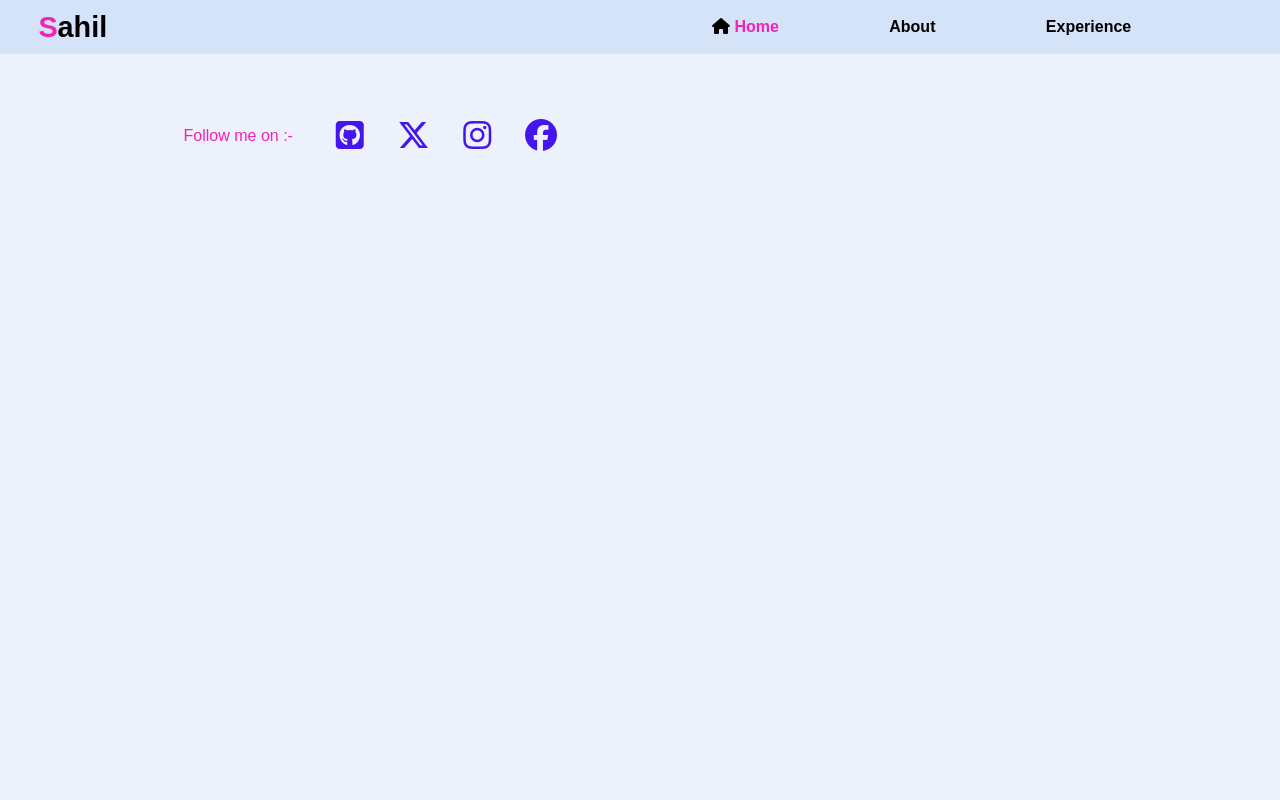
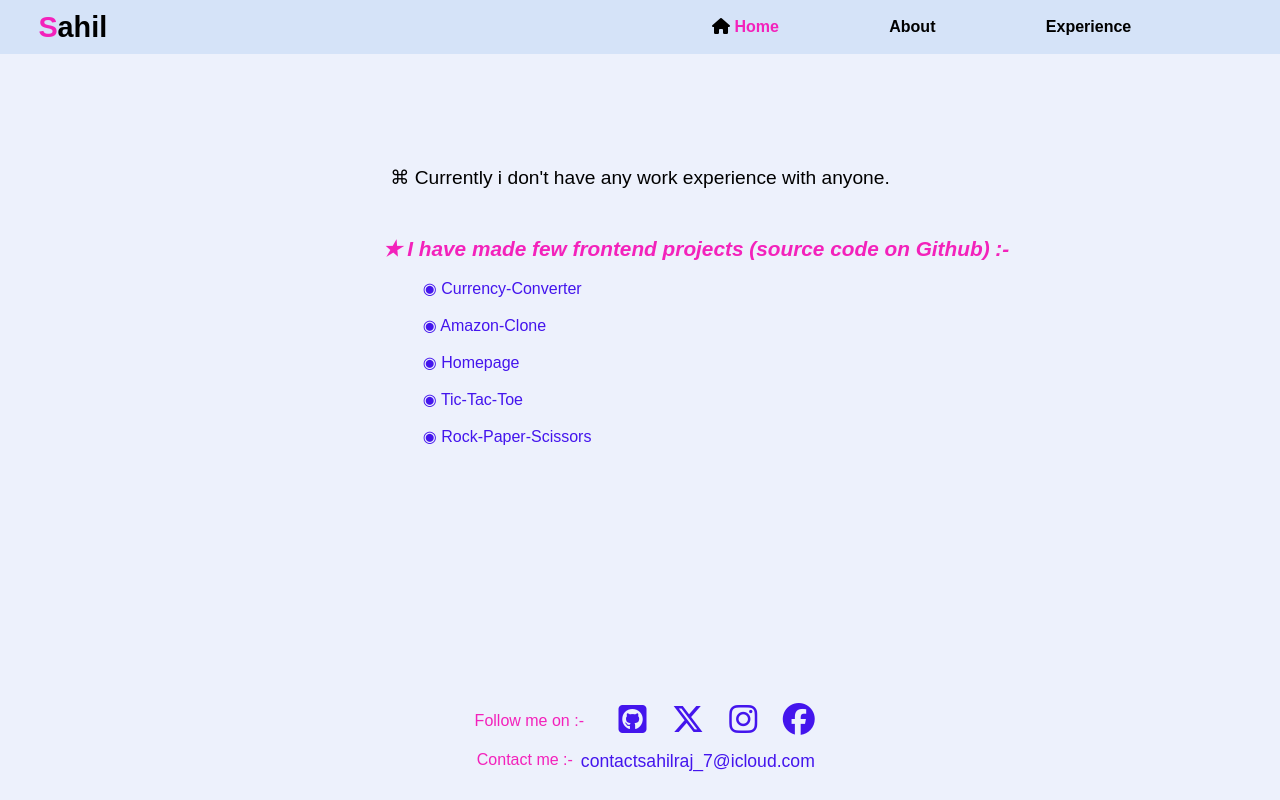
Before and after one commit to Sahiloo7/Homepage, a plain HTML site: page exp.html in a window 1280 px wide. Drawn offline with Linux system fonts and the light colour scheme.

Commit message:
code editing

```diff
--- a/exp.html
+++ b/exp.html
@@ -29,9 +29,25 @@
                 </div>
             </div>
         </header>
-
-
-        <footer>
+        <div class="my-exp">
+            <div class="work-exp">
+                <p>⌘ Currently i don't have any work experience with anyone.</p>
+            </div>
+            <div class="my-projects">
+                <p>★ I have made few frontend projects (source code on Github) :-</p>
+                <br>
+                <ul class="curr-cvt">◉ Currency-Converter</ul>
+                <br>
+                <ul class="amazon">◉ Amazon-Clone</ul>
+                <br>
+                <ul class="hp">◉ Homepage</ul>
+                <br>
+                <ul class="game1">◉ Tic-Tac-Toe</ul>
+                <br>
+                <ul class="game2">◉ Rock-Paper-Scissors</ul>
+            </div>
+        </div>
+        <footer class="footer">
             <div class="social-links">
                 <p>Follow me on :-</p>
                 <div class="github">
@@ -47,6 +63,10 @@
                         <i class="fa-brands fa-facebook"></i>
                 </div>
             </div>
+            <div class="contact">
+                <p>Contact me :- </p>
+                <div class="email">contactsahilraj_7@icloud.com</div>
+            </div>
         </footer>
     </div>
 </body>
--- a/script.js
+++ b/script.js
@@ -1,6 +1,11 @@
 // Home section
 document.querySelector('.home').addEventListener('click', function() {
     window.location.href = 'index.html';
+});
+
+// contact email
+document.querySelector('.email').addEventListener('click', function() {
+    window.location.href = 'mailto:contactsahil_7@icloud.com';
 });
 
 // About section
@@ -32,3 +37,24 @@ document.querySelector('.instagram').addEventListener('click', function() {
 document.querySelector('.facebook').addEventListener('click', function() {
     window.location.href = 'https://www.facebook.com/profile.php?id=100089637588284';
 });
+
+//Experience-section
+document.querySelector('.curr-cvt').addEventListener('click', function() {
+    window.location.href = 'https://sahiloo7.github.io/Currency-Converter/';
+});
+
+document.querySelector('.amazon').addEventListener('click', function() {
+    window.location.href = 'https://sahiloo7.github.io/Amazon-Clone/';
+});
+
+document.querySelector('.hp').addEventListener('click', function() {
+    window.location.href = 'https://sahiloo7.github.io/Homepage/';
+});
+
+document.querySelector('.game1').addEventListener('click', function() {
+    window.location.href = 'https://sahiloo7.github.io/Tic-Tac-Toe/';
+});
+
+document.querySelector('.game2').addEventListener('click', function() {
+    window.location.href = 'https://sahiloo7.github.io/Rock-Paper-Scissors/';
+});
--- a/style.css
+++ b/style.css
@@ -54,7 +54,6 @@
 
 .home i{
     color: rgb(0, 0, 0);
-    cursor: pointer;
 }
 
 .about{
@@ -62,10 +61,6 @@
 }
 
 .experience{
-    cursor: pointer;
-}
-
-.contact{
     cursor: pointer;
 }
 
@@ -79,8 +74,8 @@
 .intro{
     display: flex;
     flex-direction: column;
-    gap: 2%;
-    margin: 18% 0% 0% 15%;
+    gap: 0.7rem;
+    margin: 14rem 0 0 18rem;
 }
 
 .greeting{
@@ -113,9 +108,16 @@
     background-size: cover;
 }
 
+.footer{
+    margin: 8rem 0 0 0;
+    display: flex;
+    flex-direction: column;
+    align-items: center;
+    gap: 0.7rem;
+}
+
 .social-links{
-    width: 450px;
-    margin: 5% 0% 0% 11%;
+    width: 50vh;
     display: flex;
     flex-direction: row;
     justify-content: space-evenly;
@@ -143,5 +145,76 @@
 .social-links p{
     color:  rgb(243, 34, 187);
     font-size: 1rem;
-    margin: 2%;
+    margin: 0.58rem;
 }
+
+.contact{
+    width: 50vh;
+    display: flex;
+    flex-direction: row;
+    color:  rgb(68, 21, 237);
+    text-decoration: none;
+    font-size: 1.1rem;
+    gap: 0.5rem;
+    margin-left: 4.6rem;
+}
+
+.contact p{
+    color:  rgb(243, 34, 187);
+    font-size: 1rem;
+}
+
+/* About section :- */
+
+.sup-about-intro{
+    height: 65vh;
+    width: 90vw;
+    display: flex;
+    flex-direction: column;
+    align-items: center;
+    margin: 0rem 4rem 0 4rem;
+    /* gap: 2rem; */
+}
+
+.about-intro{
+    width: 60vw;
+    margin: 7rem 0 0 0;
+}
+
+.background-education{
+    width: 60vw;
+    margin: 2.5rem 0 0 0;
+}
+
+.personal-interests{
+    width: 60vw;
+    margin: 2.5rem 0 0 0;
+}
+
+/* Experience section */
+
+.my-exp{
+    height: 65vh;
+    width: 90vw;
+    display: flex;
+    flex-direction: column;
+    align-items: center;
+    margin: 0 4rem 0 4rem;
+}
+
+.work-exp{
+    margin: 7rem 0 0 0;
+    font-size: 1.2rem;
+}
+
+.my-projects{
+    margin: 3rem 0 0 7rem;
+    color:  rgb(68, 21, 237);
+}
+
+.my-projects p{
+    color:  rgb(243, 34, 187);
+    font-size: 1.3rem;
+    font-style: italic;
+    font-weight: 600;
+}
```
Also changed, not shown: about.html (+18 -3 lines), index.html (+5 -1 lines).
